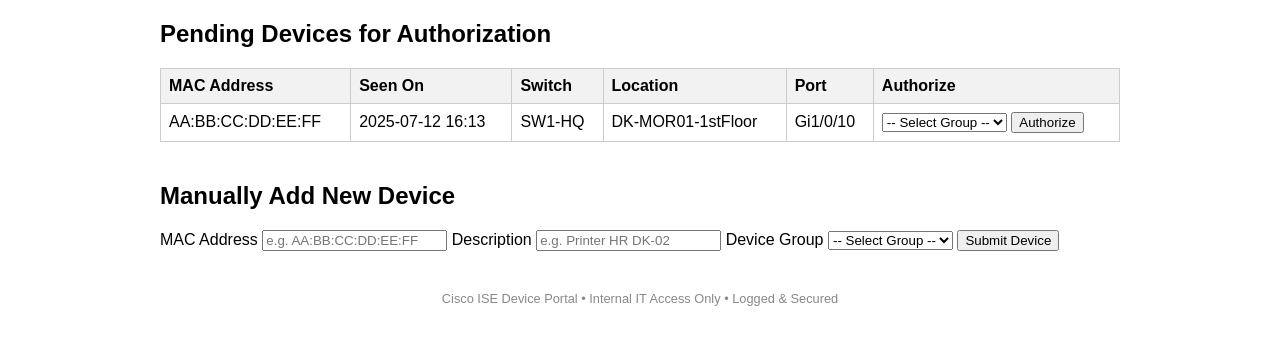
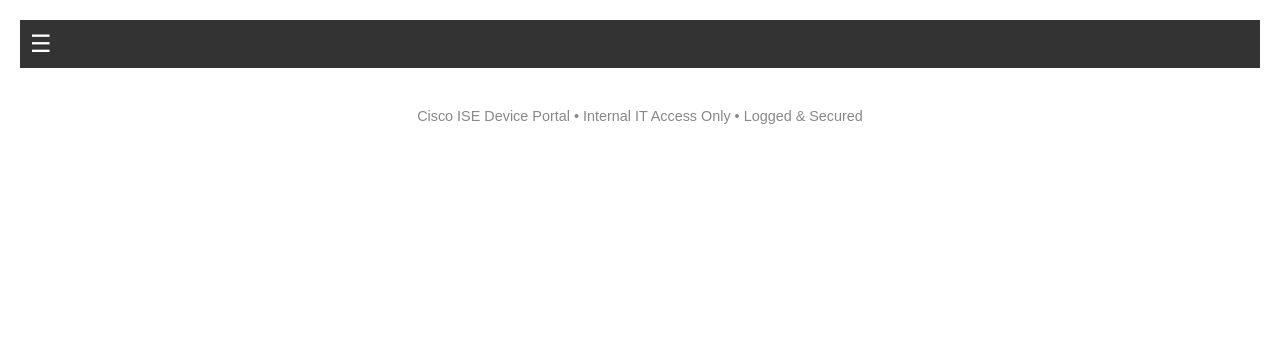
Before and after one commit to jddnd/mab-portal-replit, a Flask app: page / in a window 1280 px wide. Shown: the top 345 px of the page. Run offline with Flask 3, Linux system fonts and the light colour scheme; the visitor is signed in with stand-in values (Sample User, id 1).

Commit message:
Add files via upload

```diff
--- a/templates/base.html
+++ b/templates/base.html
@@ -3,13 +3,19 @@
 <head>
   <title>Device Portal</title>
   <style>
-    body { font-family: Arial, sans-serif; margin: 20px; }
-    .container { max-width: 960px; margin: auto; }
-    .section { margin-bottom: 40px; }
+    body { font-family: Arial, sans-serif; margin: 0; padding: 0; }
+    .container { padding: 20px; }
+    .navbar { background: #333; color: white; padding: 10px; }
+    .menu-toggle { cursor: pointer; font-size: 24px; }
+    ul { list-style-type: none; padding: 0; margin: 10px 0; }
+    ul.hidden { display: none; }
+    ul li { margin: 5px 0; }
+    ul li a { color: white; text-decoration: none; }
+    .section { margin-top: 20px; }
     table { width: 100%; border-collapse: collapse; margin-top: 10px; }
     th, td { border: 1px solid #ccc; padding: 8px; text-align: left; }
-    th { background-color: #f2f2f2; }
-    .footer { text-align: center; font-size: 0.8em; color: #888; margin-top: 40px; }
+    th { background-color: #f4f4f4; }
+    .footer { text-align: center; font-size: 0.9em; color: #888; margin-top: 40px; }
   </style>
 </head>
 <body>
--- a/templates/portal.html
+++ b/templates/portal.html
@@ -1,6 +1,18 @@
 {% extends "base.html" %}
 {% block content %}
 <div class="container">
+  <div class="navbar">
+    <div class="menu-toggle" onclick="toggleMenu()">☰</div>
+    <ul id="menu" class="hidden">
+      <li><a href="/">Dashboard</a></li>
+      <li><a href="/pending">Pending</a></li>
+      {% if session['username'] == 'admin' %}
+      <li><a href="/settings">Settings</a></li>
+      {% endif %}
+    </ul>
+  </div>
+
+  {% if page == 'pending' %}
   <div class="section">
     <h2>Pending Devices for Authorization</h2>
     <table>
@@ -40,56 +52,27 @@
       </tbody>
     </table>
   </div>
-
+  {% elif page == 'dashboard' %}
   <div class="section">
-    <h2>Manually Add New Device</h2>
-    <form method="POST" action="/add-mab-device" onsubmit="return validateManualForm();">
-      <label for="mac">MAC Address</label>
-      <input type="text" id="mac" name="mac"
-             pattern="^([0-9A-Fa-f]{2}:){5}[0-9A-Fa-f]{2}$"
-             title="Enter a valid MAC address (e.g. AA:BB:CC:DD:EE:FF)"
-             placeholder="e.g. AA:BB:CC:DD:EE:FF" required />
-
-      <label for="desc">Description</label>
-      <input type="text" id="desc" name="desc" minlength="3"
-             placeholder="e.g. Printer HR DK-02" required />
-
-      <label for="group">Device Group</label>
-      <select id="group" name="group" required>
-        <option value="">-- Select Group --</option>
-        <option value="Printers">Printers</option>
-        <option value="IoT_Meeting">IoT_Meeting</option>
-        <option value="Mgmt_AP">Mgmt_AP</option>
-        <option value="Mgmt_SW">Mgmt_SW</option>
-      </select>
-
-      <button type="submit">Submit Device</button>
-    </form>
-    <script>
-      function validateManualForm() {
-        const mac = document.getElementById('mac').value.trim();
-        const desc = document.getElementById('desc').value.trim();
-        const group = document.getElementById('group').value;
-
-        const macRegex = /^([0-9A-Fa-f]{2}:){5}[0-9A-Fa-f]{2}$/;
-        if (!macRegex.test(mac)) {
-          alert("Please enter a valid MAC address.");
-          return false;
-        }
-        if (desc.length < 3) {
-          alert("Description must be at least 3 characters.");
-          return false;
-        }
-        if (!group) {
-          alert("Please select a group.");
-          return false;
-        }
-
-        return confirm("Are you sure you want to add this device?");
-      }
-    </script>
+    <h2>Dashboard</h2>
+    <p>Status and system insights will be displayed here.</p>
   </div>
+  {% elif page == 'settings' %}
+  {% if session['username'] == 'admin' %}
+  <div class="section">
+    <h2>Settings</h2>
+    <p>Settings configuration will be added here.</p>
+  </div>
+  {% endif %}
+  {% endif %}
 
   <div class="footer">Cisco ISE Device Portal • Internal IT Access Only • Logged & Secured</div>
 </div>
+
+<script>
+  function toggleMenu() {
+    var menu = document.getElementById("menu");
+    menu.classList.toggle("hidden");
+  }
+</script>
 {% endblock %}
```
